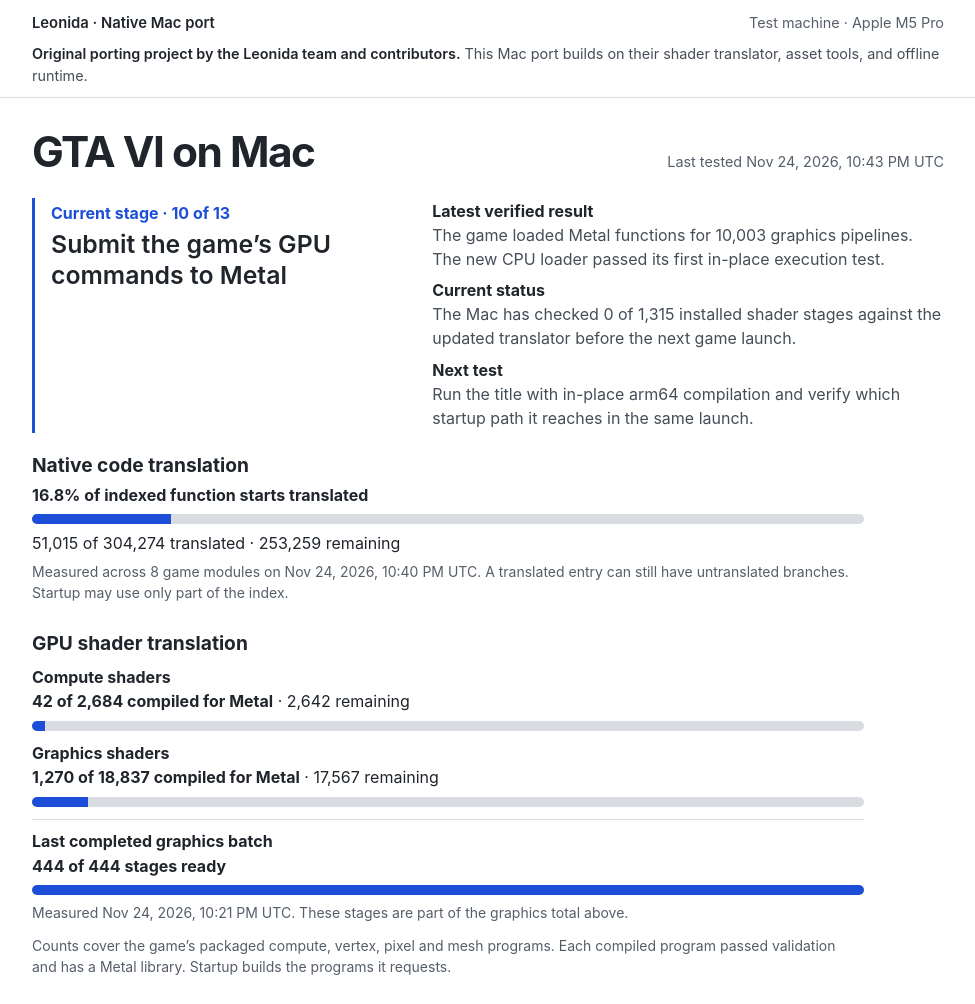
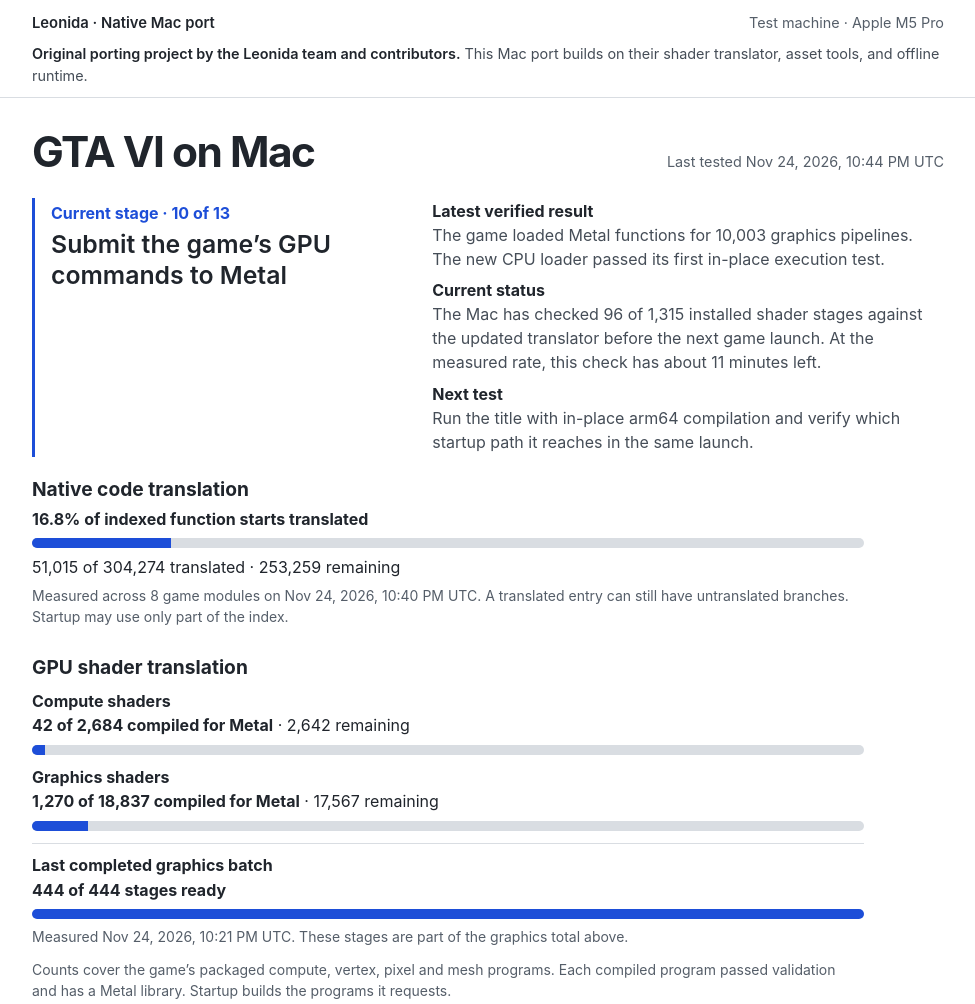
Before and after one commit to 0xjohnnydev/leonida-macos-status, a plain HTML site: page index.html in a window 1280 px wide. Shown: the top 1004 px of the page, without its empty margins (152-1127 px from the left). Drawn offline with Linux system fonts and the light colour scheme.

Commit message:
Update the native launch reading

```diff
--- a/index.html
+++ b/index.html
@@ -20,7 +20,7 @@
   <main id="board" class="wrap">
     <div class="heading">
       <h1>GTA VI on Mac</h1>
-      <p class="tested">Last tested <time datetime="2026-11-24T22:43:54Z">Nov 24, 2026, 10:43 PM UTC</time></p>
+      <p class="tested">Last tested <time datetime="2026-11-24T22:44:43Z">Nov 24, 2026, 10:44 PM UTC</time></p>
     </div>
     <section class="focus" aria-labelledby="current-title">
       <div class="focus-head">
@@ -29,7 +29,7 @@
       </div>
       <div class="focus-notes">
         <div><h3>Latest verified result</h3><p>The game loaded Metal functions for 10,003 graphics pipelines. The new CPU loader passed its first in-place execution test.</p></div>
-        <div><h3>Current status</h3><p>The Mac has checked 0 of 1,315 installed shader stages against the updated translator before the next game launch.</p></div>
+        <div><h3>Current status</h3><p>The Mac has checked 96 of 1,315 installed shader stages against the updated translator before the next game launch. At the measured rate, this check has about 11 minutes left.</p></div>
         <div><h3>Next test</h3><p>Run the title with in-place arm64 compilation and verify which startup path it reaches in the same launch.</p></div>
       </div>
     </section><section class="coverage" aria-labelledby="coverage-title">
--- a/status.json
+++ b/status.json
@@ -1,5 +1,5 @@
 {
-  "updatedAt": "2026-11-24T22:43:54Z",
+  "updatedAt": "2026-11-24T22:44:43Z",
   "headline": "The game loaded Metal functions for 10,003 graphics pipelines. The new CPU loader passed its first in-place execution test.",
   "currentWork": "Run the title with in-place arm64 compilation and verify which startup path it reaches in the same launch.",
   "graphicsStatus": "The launch cache holds 1,270 of 18,837 packaged graphics stage and layout combinations. The newly added vertex and pixel pair linked as a Metal render pipeline on the M5 Pro.",
@@ -261,7 +261,7 @@
       "title": "Submit the game’s GPU commands to Metal",
       "state": "current",
       "detail": "The game opened its Mac window and loaded Metal functions for 10,003 packaged graphics pipelines. The launch cache now also contains two programs from the executable that supply all shader stages for 14 additional records.",
-      "blocker": "The Mac has checked 0 of 1,315 installed shader stages against the updated translator before the next game launch.",
+      "blocker": "The Mac has checked 96 of 1,315 installed shader stages against the updated translator before the next game launch. At the measured rate, this check has about 11 minutes left.",
       "nextTest": "Run the title with in-place arm64 compilation and verify which startup path it reaches in the same launch."
     },
     {
```
